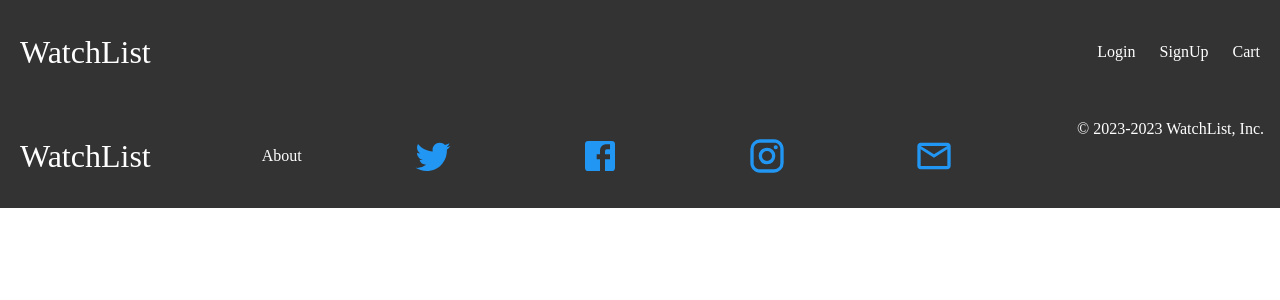
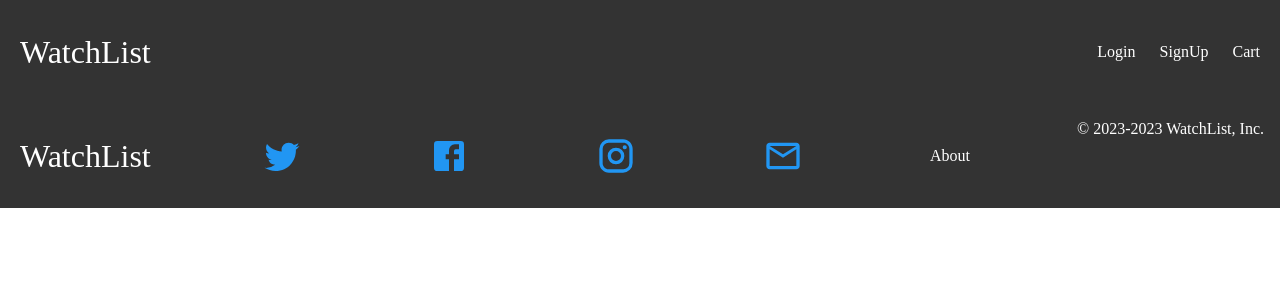
Before and after one commit to blujay0/WatchList, a React (Create React App) app in the folder client/: page / in a window 1280 px wide. Shown: the top 300 px of the page. Built offline with nearby package versions, Linux system fonts and the light colour scheme.

Commit message:
edit Footer, and insert arrow functions for <WatchList /> and <WatchPage />

```diff
--- a/client/src/components/Footer.js
+++ b/client/src/components/Footer.js
@@ -1,11 +1,12 @@
 import "./Footer.css"
 import { Link } from "react-router-dom" // Link component replaces the anchor tags
-import { IconButton, BottomNavigation, BottomNavigationAction } from '@mui/material'
-import { Twitter, Facebook, Instagram, MailOutline } from '@mui/icons-material'
+
+import { IconButton, BottomNavigation, BottomNavigationAction, AppBar, Box, Toolbar, Typography, InputBase, styled, alpha } from '@mui/material'
+import { Twitter, Facebook, Instagram, MailOutline, Menu, Search } from '@mui/icons-material'
 
 const Footer = () => {
   const currentYear = new Date().getFullYear();
-  const iconStyle = { mr: 2, fontSize: 40, color: '#2196f3' };
+  const iconStyle = { marginRight: 2, fontSize: 40, color: '#2196f3' };
 
   return (
     <footer className="footer">
@@ -13,9 +14,7 @@ const Footer = () => {
         WatchList
       </Link>
 
-      <Link to="/about" target="_blank" rel='noopener noreferrer'>
-        About
-      </Link>
+
 
       {/* target="_blank" is a special keyword that will open links in a
       new tab every time */}
@@ -57,7 +56,11 @@ const Footer = () => {
         <MailOutline sx={iconStyle} />
       </IconButton>
 
-
+      <div>
+        <Link to="/about" target="_blank" rel='noopener noreferrer'>
+          About
+        </Link>
+      </div>
       <p>&copy; 2023-{currentYear} WatchList, Inc.</p>
 
       {/* <a href='#root'>
--- a/client/src/components/WatchList.js
+++ b/client/src/components/WatchList.js
@@ -1,7 +1,7 @@
 
 
 
-function WatchList() {
+const WatchList = () => {
   return null;
 }
 
--- a/client/src/components/WatchPage.js
+++ b/client/src/components/WatchPage.js
@@ -0,0 +1,9 @@
+
+
+
+
+const WatchPage = () => {
+  return null;
+}
+
+export default WatchPage;
```
